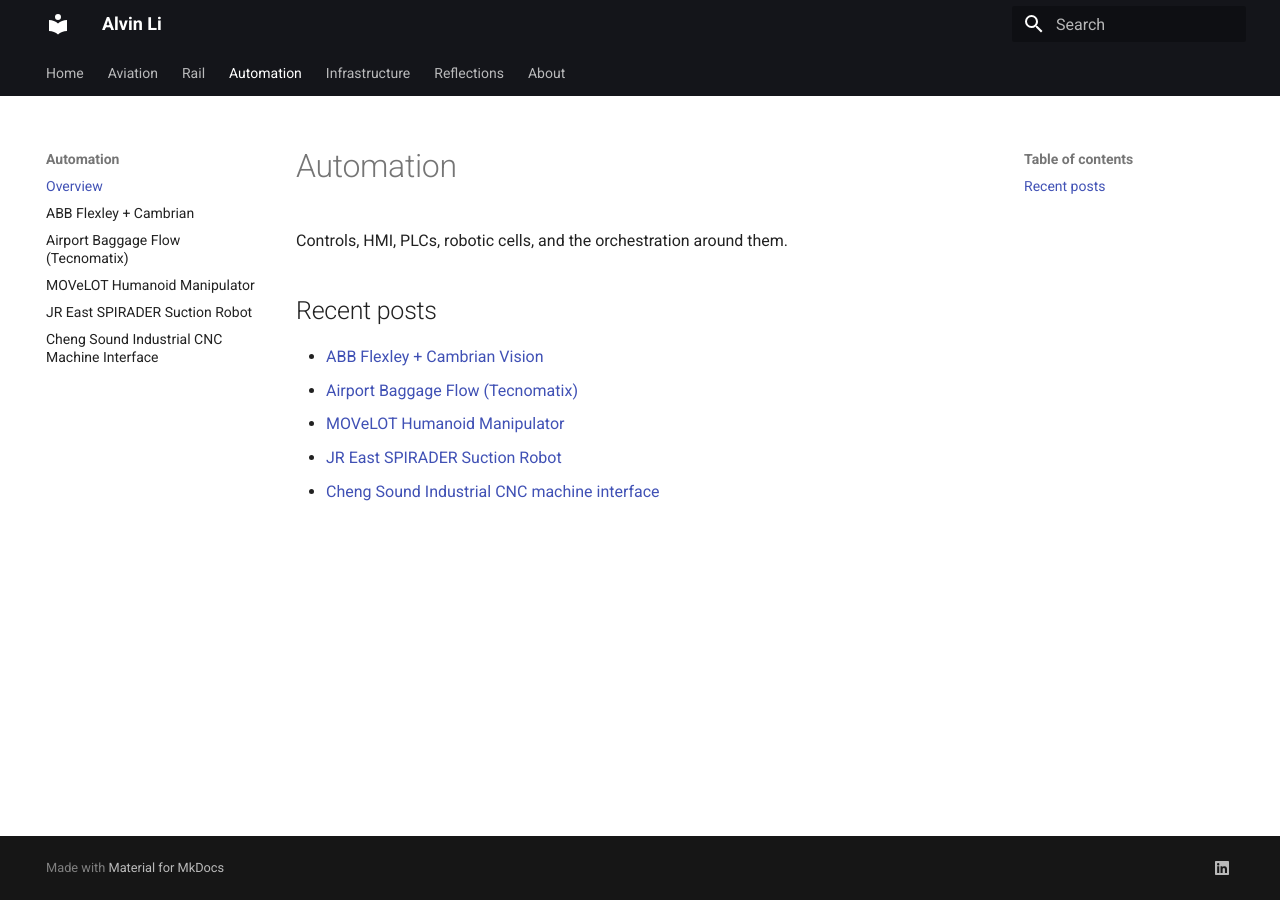
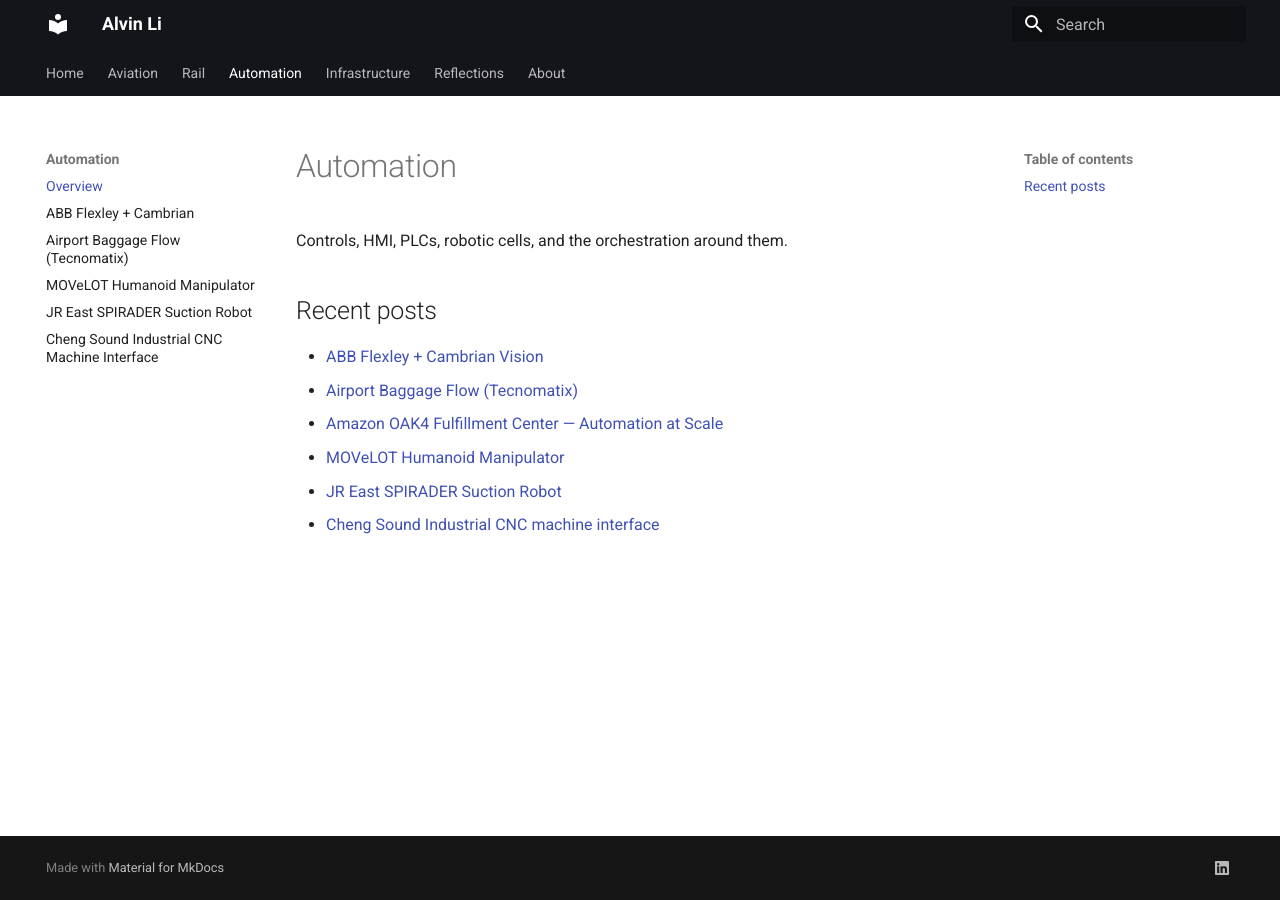
Before and after one commit to alvvvli/alvin-site, an MkDocs documentation site: the page built from docs/automation/index.md, in a window 1280 px wide. Built offline with MkDocs 1.6.1 and Material for MkDocs 9.7.7, drawn with Linux system fonts in a browser that asks for light colours.

Commit message:
Update index.md

```diff
--- a/docs/automation/index.md
+++ b/docs/automation/index.md
@@ -5,6 +5,7 @@
 ## Recent posts
 - [ABB Flexley + Cambrian Vision](abb-flexley-cambrian.md)
 - [Airport Baggage Flow (Tecnomatix)](airport-baggage-tecnomatix.md)
+- [Amazon OAK4 Fulfillment Center — Automation at Scale](oak4.md)
 - [MOVeLOT Humanoid Manipulator](movelot.md)
 - [JR East SPIRADER Suction Robot](spirader.md)
 - [Cheng Sound Industrial CNC machine interface](chengsound.md)
```
